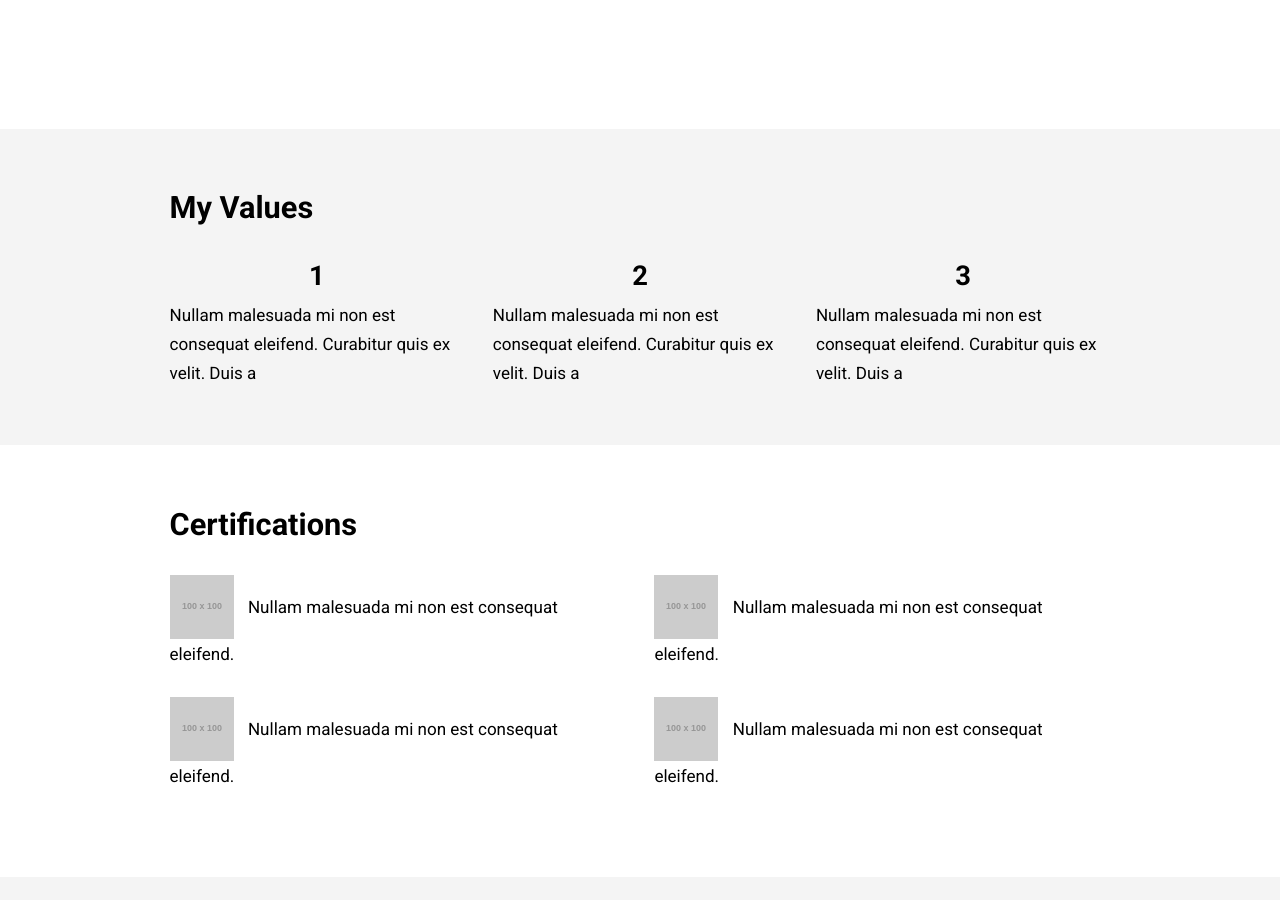
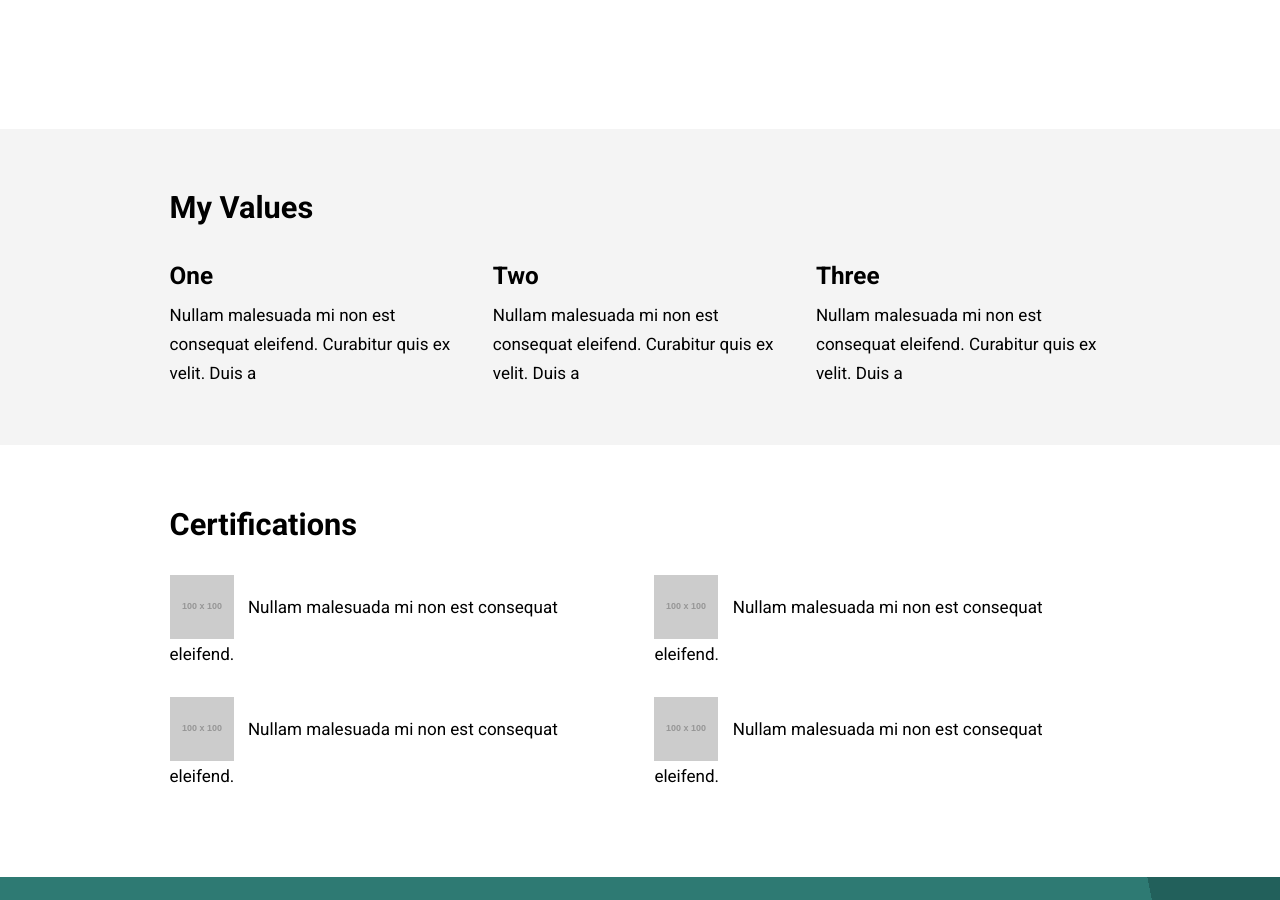
Before and after one commit to AlexSpagnuolo/rozross, a Jekyll site: the page built from about.html, in a window 1280 px wide and 900 px high, scrolled down 1055 px. Built offline with Jekyll 4.4.1, drawn with Linux system fonts in a browser that asks for light colours.

Commit message:
FIx spacing issues

```diff
--- a/about.html
+++ b/about.html
@@ -6,7 +6,7 @@
 
 <section class="push-2 pad-b-2">
   <div class="relative">
-    <div class="absolute about-header wrapper gutter">
+    <div class="absolute pin-c wrapper gutter">
       <h1 class="push-1-4 zetta">Roz Ross</h1>
       <strong>Nullam malesuada mi non est consequat eleifend.</strong>
     </div>
@@ -43,17 +43,17 @@
     <h2 class="gutter-1-2">My Values</h2>
     <div class="grid">
       <div class="unit xs-1 s-1 m-1-3 gutter-1-2">
-        <h3 class="text-center push-1-4">1</h3>
+        <h3 class="push-1-4 giga">One</h3>
         <p class="milli">Nullam malesuada mi non est consequat eleifend. Curabitur quis ex velit. Duis a</p>
       </div>
 
       <div class="unit xs-1 s-1 m-1-3 gutter-1-2">
-        <h3 class="text-center push-1-4">2</h3>
+        <h3 class="push-1-4 giga">Two</h3>
         <p class="milli">Nullam malesuada mi non est consequat eleifend. Curabitur quis ex velit. Duis a</p>
       </div>
 
       <div class="unit xs-1 s-1 m-1-3 gutter-1-2">
-        <h3 class="text-center push-1-4">3</h3>
+        <h3 class="push-1-4 giga">Three</h3>
         <p class="milli">Nullam malesuada mi non est consequat eleifend. Curabitur quis ex velit. Duis a</p>
       </div>
 
@@ -96,7 +96,7 @@
   </div>
 </section>
 
-<section class="pad-b-2 pad-t-2 grey-bg">
+<section class="pad-b-2 pad-t-2 dark-bg">
   <div class="gutter-1-2 wrapper">
     <h2 class="gutter-1-2">What people are saying about me</h2>
     <div class="grid">
```
